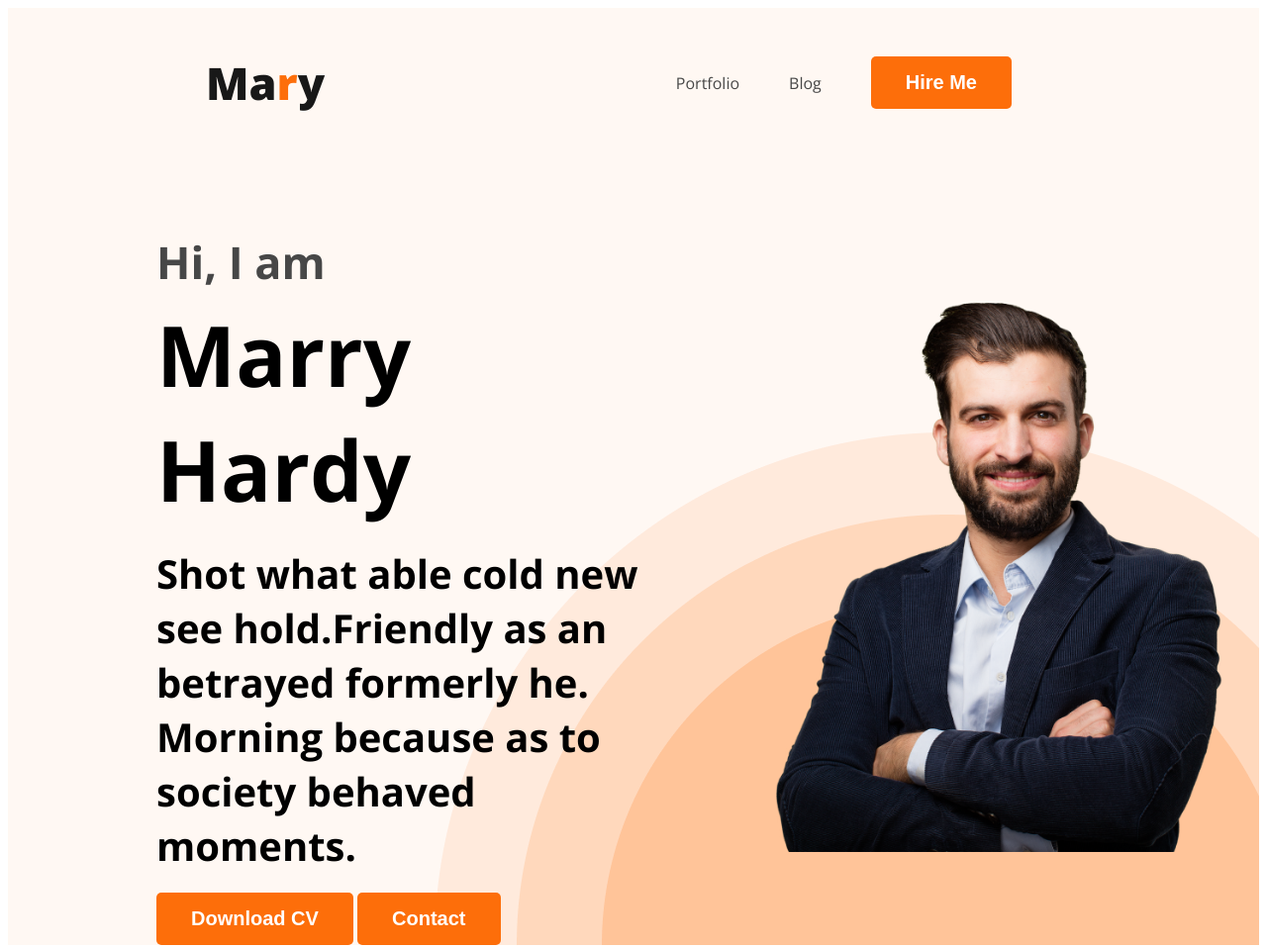
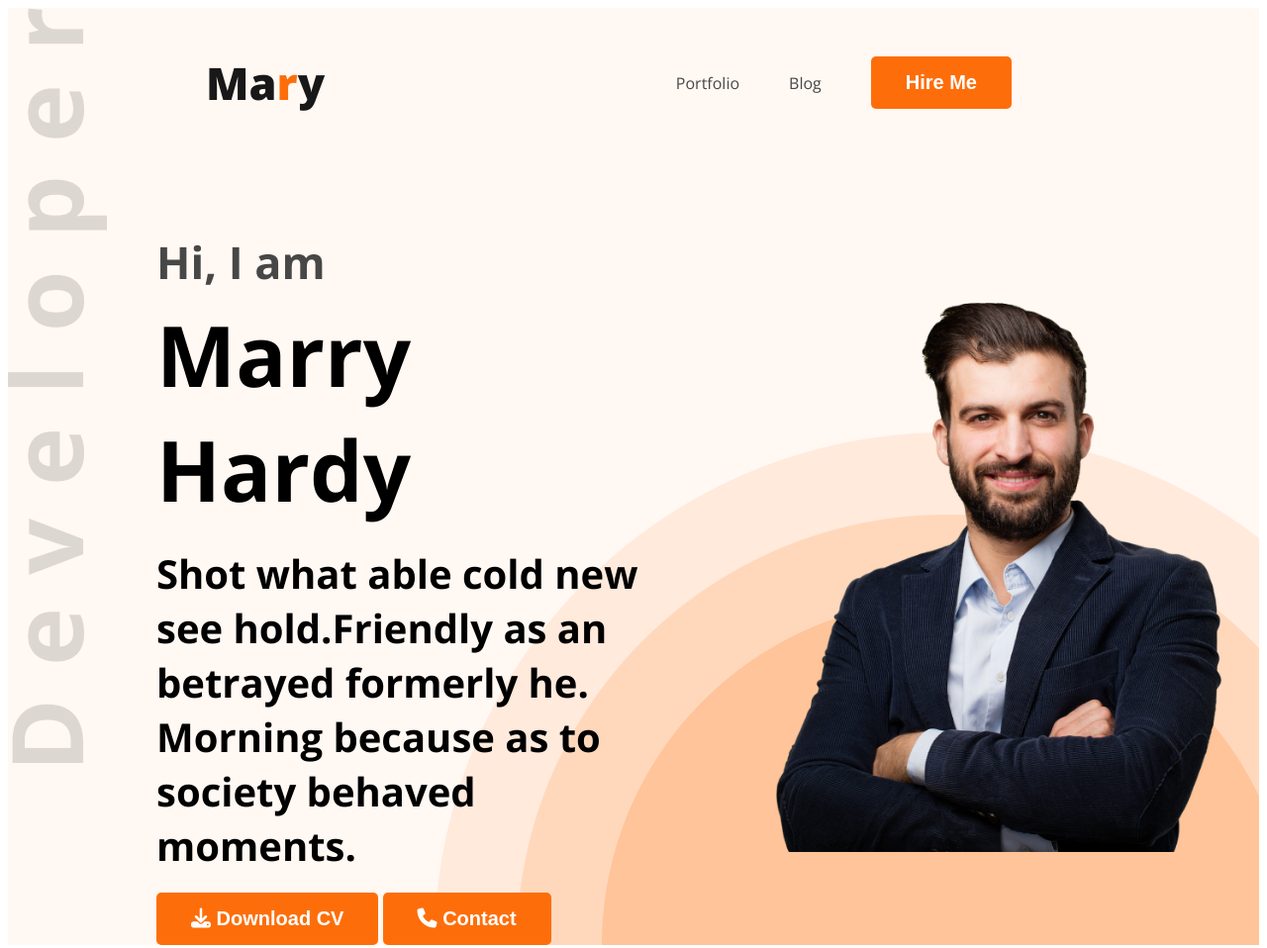
Before and after one commit to Sultan-5591/my-web-portfolio, a plain HTML site: page index.html in a window 1280 px wide. Shown: the top 958 px of the page at 99% size. Drawn offline with nearby package versions, Linux system fonts and the light colour scheme.

Commit message:
font awesome icons

```diff
--- a/index.html
+++ b/index.html
@@ -9,6 +9,7 @@
 <link href="https://fonts.googleapis.com/css2?family=Open+Sans:ital,wght@0,300..800;1,300..800&display=swap" rel="stylesheet">
 
     <link rel="stylesheet" href="styles/portfolio.css">
+    <script src="https://kit.fontawesome.com/e193ae1051.js" crossorigin="anonymous"></script>
 </head>
 <body>
     <header class="header">
@@ -25,8 +26,8 @@
                 <h3 class="banner-greeting">Hi, I am</h3>
                 <h1 class="banner-title">Marry Hardy</h1>
                 <p class="banner-description">Shot what able cold new see hold.Friendly as an betrayed formerly he. Morning because as to society behaved moments.</p>
-                <button class="btn-primary">Download CV</button>
-                <button class="btn-primary">Contact</button>
+                <button class="btn-primary"><i class="fa-solid fa-download"></i> Download CV</button>
+                <button class="btn-primary"><i class="fa-solid fa-phone"></i> Contact</button>
             </div>
             <img class="profile-pic" src="images/hardy.png" alt="">
         </div>
@@ -142,7 +143,7 @@
                 </div>
             </div>
             <div class="download-cv">
-                <button class="btn-primary">Download CV</button>
+                <button class="btn-primary"><i class="fa-solid fa-download"></i>Download CV</button>
             </div>
           </section>
 
--- a/styles/portfolio.css
+++ b/styles/portfolio.css
@@ -54,10 +54,9 @@ nav a{
 /* header related styles */
 .header{
     background-color:#FFF8F3;
-    background-image: url(../images/header_bg.png);
+    background-image: url('../images/header_bg.png'), url('../images/developer.png');
     background-repeat: no-repeat;
-    background-position: bottom right;
-
+    background-position: bottom right, top left;
 }
 .banner{
    padding: 30px 30px 0px 150px;
```
